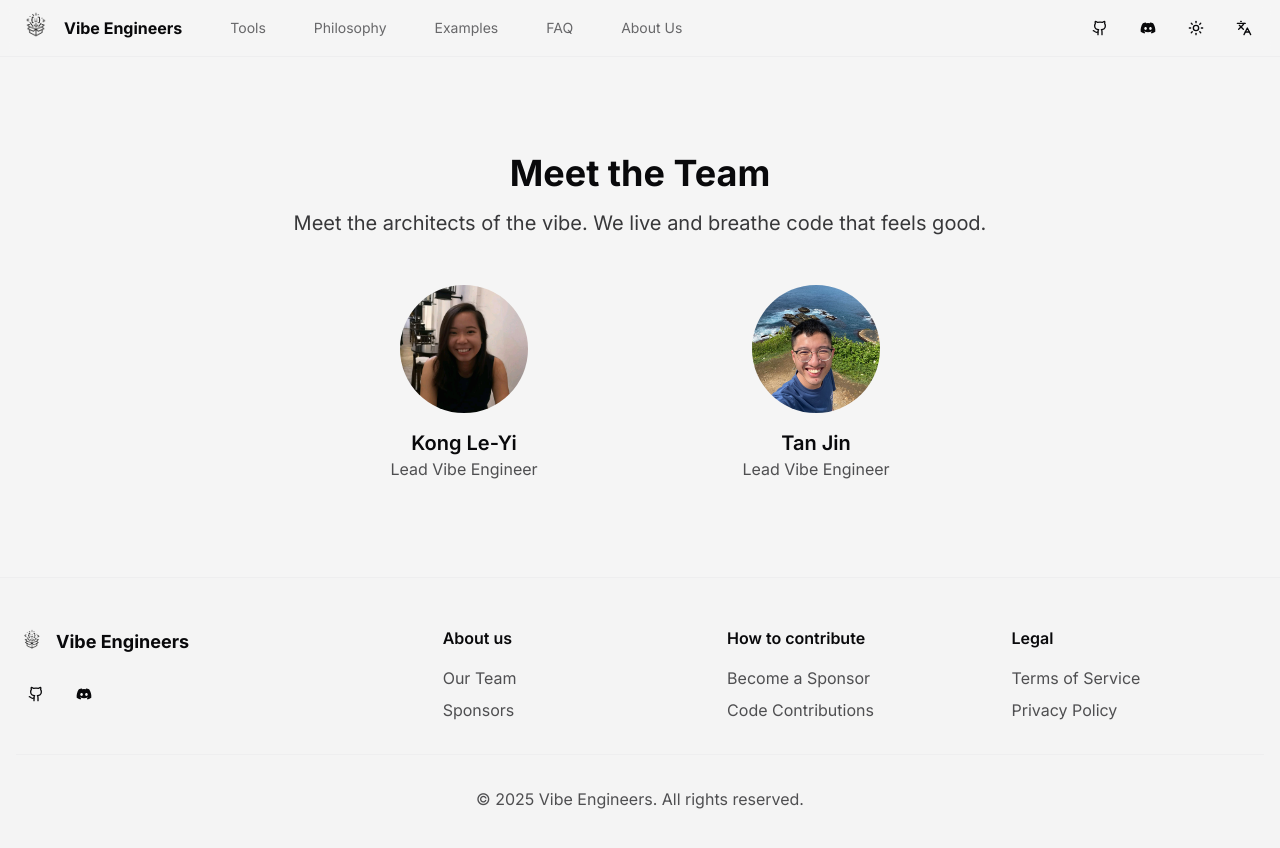
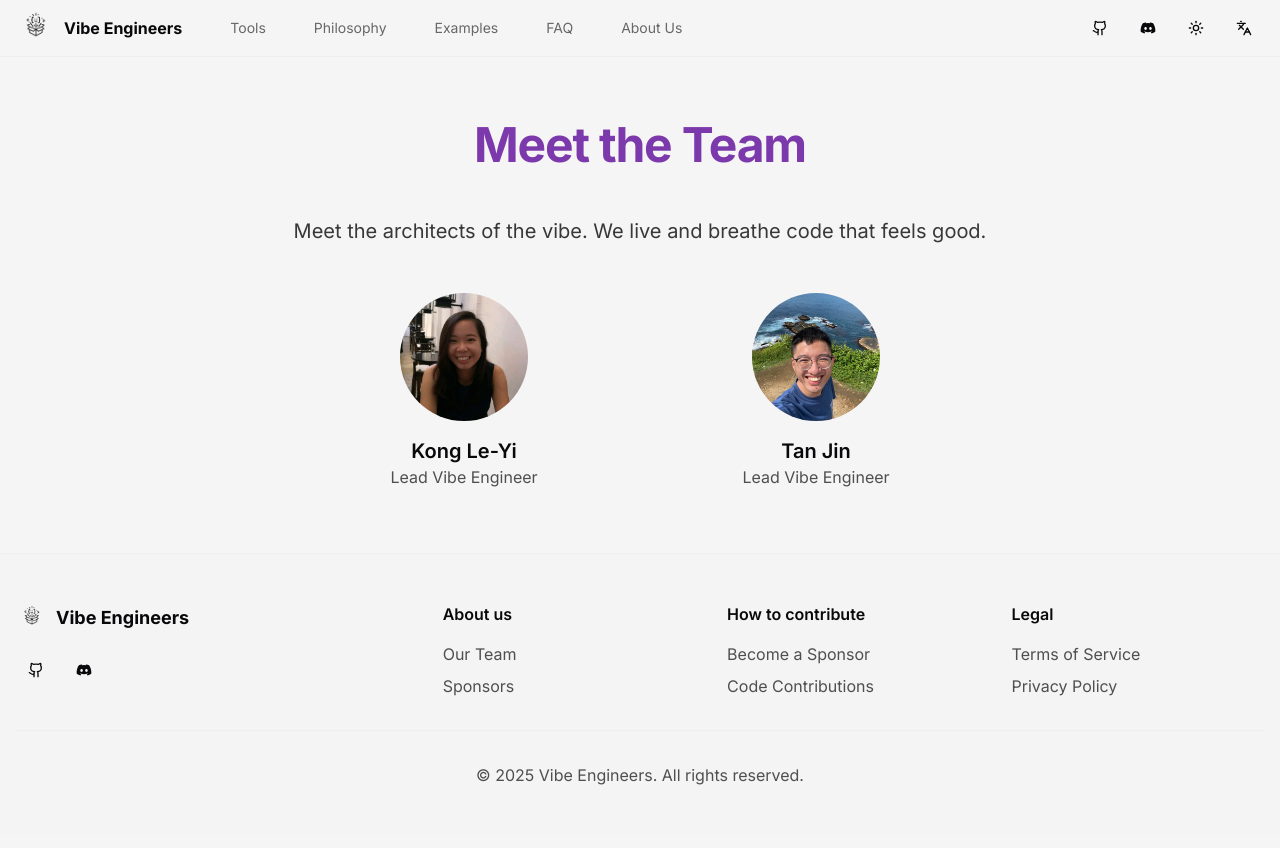
Before and after one commit to vibe-engineers/landing-page, a Next.js app: page /en/team in a window 1280 px wide. Shown: the top 848 px of the page. Built offline with nearby package versions, Linux system fonts and the light colour scheme.

Commit message:
refactor: Minor code cleanup

```diff
--- a/src/app/[locale]/privacy-policy/page.tsx
+++ b/src/app/[locale]/privacy-policy/page.tsx
@@ -1,7 +1,7 @@
 import Header from '@/components/common/header'
 import Footer from '@/components/common/footer'
-import LegalPage from '@/components/common/legal-page'
 import { getTranslations } from 'next-intl/server'
+import MotionSection from '@/components/common/motion-section'
 
 export default async function PrivacyPage() {
   const t = await getTranslations('privacyPolicy')
@@ -14,7 +14,14 @@ export default async function PrivacyPage() {
     <div className="flex min-h-screen flex-col">
       <Header />
       <main className="flex-1">
-        <LegalPage title={t('title')}>
+        <MotionSection>
+          <div className="bg-background text-foreground">
+            <div className="container mx-auto px-4 py-16 sm:px-6 lg:px-8">
+              <div className="max-w-4xl mx-auto">
+                <h1 className="text-4xl font-bold tracking-tight text-primary sm:text-5xl mb-12">
+                  {t('title')}
+                </h1>
+                <div className="prose dark:prose-invert max-w-none text-muted-foreground space-y-6">
                   {sections.map((section, index) => (
                     <div key={index} className="mb-6">
                       {section.title && (
@@ -36,7 +43,11 @@ export default async function PrivacyPage() {
                   <p className="mt-10 text-sm text-muted-foreground">
                     {t('lastUpdated')}
                   </p>
-        </LegalPage>
+                </div>
+              </div>
+            </div>
+          </div>
+        </MotionSection>
       </main>
       <Footer />
     </div>
--- a/src/app/[locale]/terms-of-service/page.tsx
+++ b/src/app/[locale]/terms-of-service/page.tsx
@@ -1,7 +1,7 @@
 import Header from '@/components/common/header'
 import Footer from '@/components/common/footer'
-import LegalPage from '@/components/common/legal-page'
 import { getTranslations } from 'next-intl/server'
+import MotionSection from '@/components/common/motion-section'
 
 export default async function TermsPage() {
   const t = await getTranslations('termsOfService')
@@ -14,7 +14,14 @@ export default async function TermsPage() {
     <div className="flex min-h-screen flex-col">
       <Header />
       <main className="flex-1">
-        <LegalPage title={t('title')}>
+        <MotionSection>
+          <div className="bg-background text-foreground">
+            <div className="container mx-auto px-4 py-16 sm:px-6 lg:px-8">
+              <div className="max-w-4xl mx-auto">
+                <h1 className="text-4xl font-bold tracking-tight text-primary sm:text-5xl mb-12">
+                  {t('title')}
+                </h1>
+                <div className="prose dark:prose-invert max-w-none text-muted-foreground space-y-6">
                   {sections.map((section, index) => (
                     <div key={index} className="mb-6">
                       {section.title && (
@@ -36,7 +43,11 @@ export default async function TermsPage() {
                   <p className="mt-10 text-sm text-muted-foreground">
                     {t('lastUpdated')}
                   </p>
-        </LegalPage>
+                </div>
+              </div>
+            </div>
+          </div>
+        </MotionSection>
       </main>
       <Footer />
     </div>
--- a/src/components/team/team-page.tsx
+++ b/src/components/team/team-page.tsx
@@ -13,8 +13,12 @@ interface TeamPageProps {
 const TeamPage: FC<TeamPageProps> = ({ title, subtitle }) => {
   return (
     <MotionSection>
-      <div className="container mx-auto px-4 py-16 md:py-24">
-        <h1 className="text-4xl font-bold text-center mb-4">{title}</h1>
+      <div className="bg-background text-foreground">
+        <div className="container mx-auto px-4 py-16 sm:px-6 lg:px-8">
+          <div className="max-w-4xl mx-auto">
+            <h1 className="text-4xl font-bold tracking-tight text-primary sm:text-5xl mb-12 text-center">
+              {title}
+            </h1>
             <p className="text-xl text-foreground/80 text-center mb-12">
               {subtitle}
             </p>
@@ -38,6 +42,8 @@ const TeamPage: FC<TeamPageProps> = ({ title, subtitle }) => {
               ))}
             </div>
           </div>
+        </div>
+      </div>
     </MotionSection>
   )
 }
```
Also changed, not shown: 1 other file (tests, documents, lock files or other folders). Lines whose indentation alone changed are shown as unchanged.
